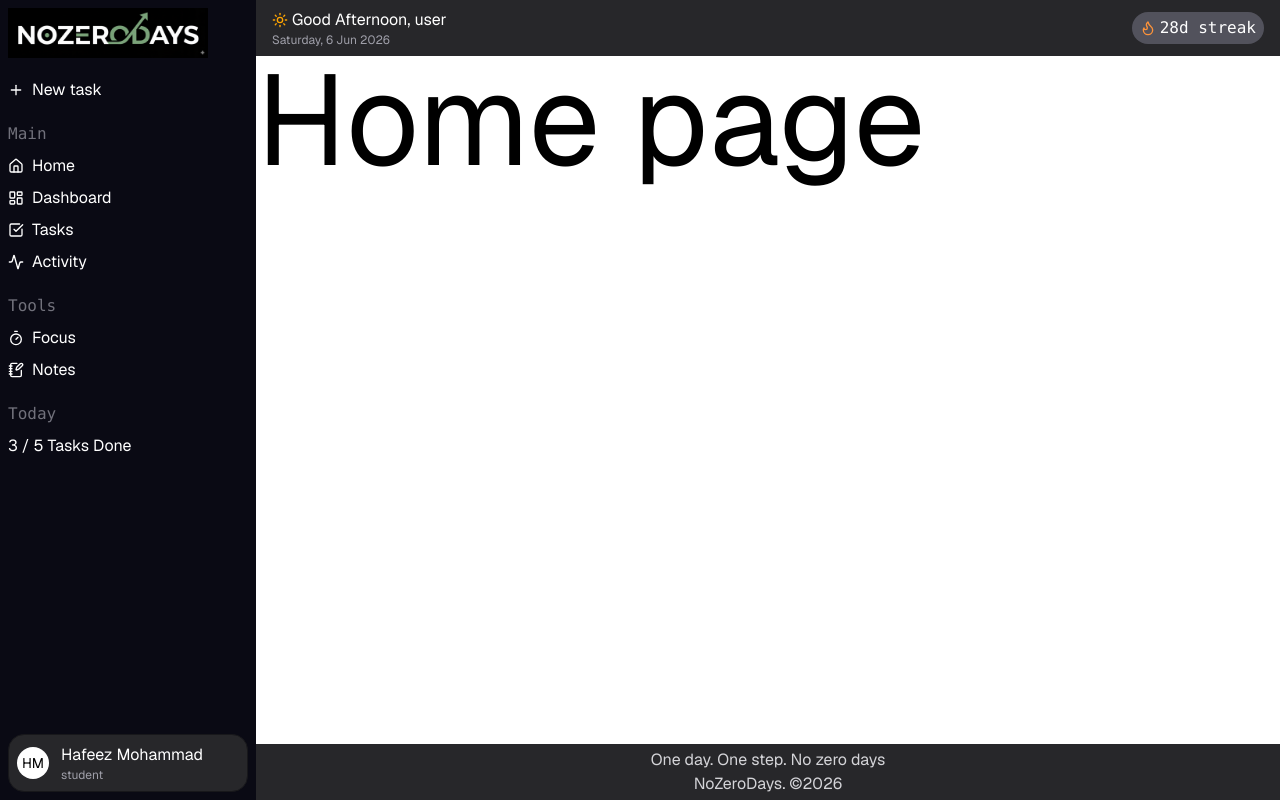
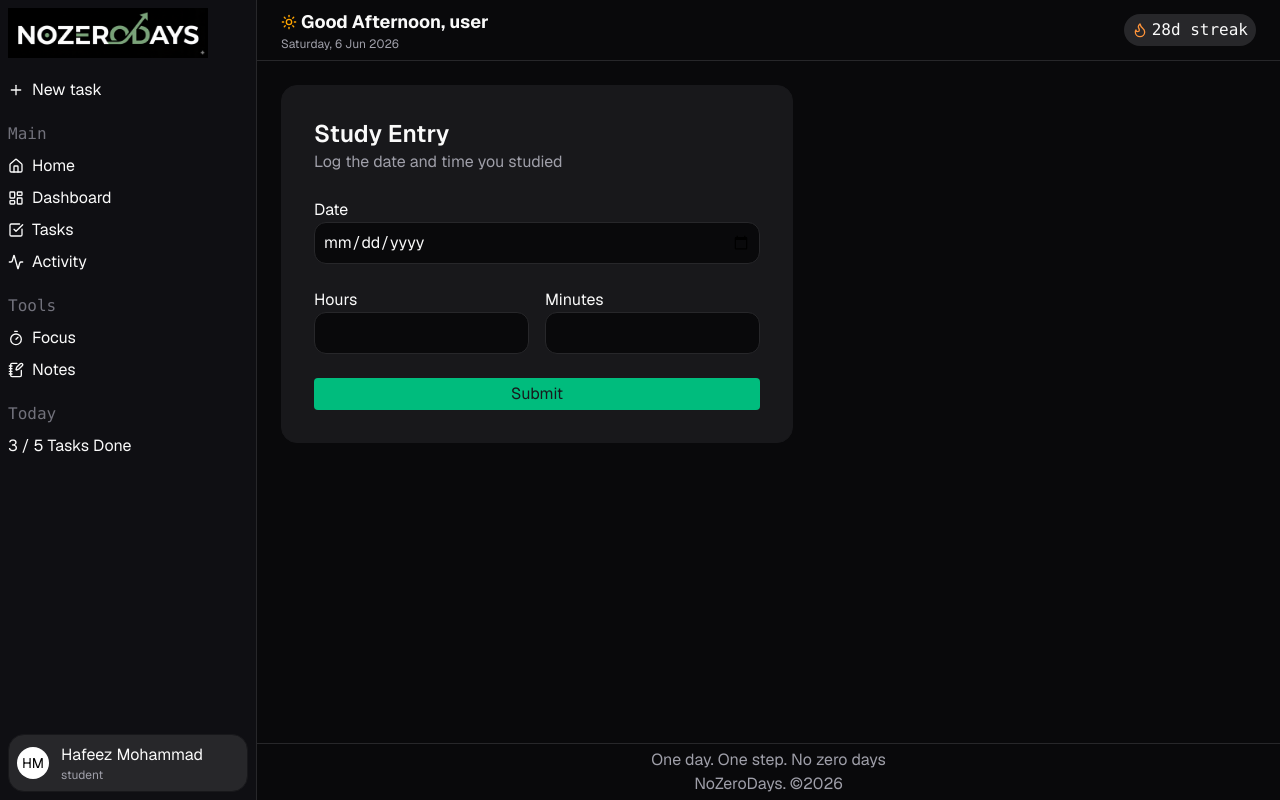
Before and after one commit to hafeez-07/NoZeroDays-2.0, a Next.js app: page / in a window 1280 px wide. Built offline with nearby package versions, Linux system fonts and the light colour scheme.

Commit message:
feat(ui): Remove unused pages and update style

```diff
--- a/src/app/(main)/activity/page.tsx
+++ /dev/null
@@ -1,3 +0,0 @@
-export default function Activity() {
-  return <h1>Activities</h1>;
-}
--- a/src/app/(main)/dashboard/page.tsx
+++ /dev/null
@@ -1,3 +0,0 @@
-export default function Dashboard() {
-  return <h1>dashboard</h1>;
-}
--- a/src/app/(main)/layout.tsx
+++ b/src/app/(main)/layout.tsx
@@ -10,7 +10,7 @@ export default function MainLayout({
   return (
     <div className="min-h-screen flex ">
       <Sidebar />
-      <div className="ml-64 flex flex-col min-h-screen flex-1 ">
+      <div className="ml-64 border-l border-zinc-800 flex flex-col min-h-screen flex-1 ">
         <Navbar />
         <div className="flex-1">{children}</div>
         <Footer />
--- a/src/app/(main)/page.tsx
+++ b/src/app/(main)/page.tsx
@@ -1,9 +1,9 @@
+import StudyEntryForm from "@/components/StudyEntryForm";
+
 export default function Home() {
   return (
-    <div className="text-9xl">
-      <h1>Home page</h1>
-
-
+    <div className="h-full bg-[#09090B] text-zinc-50 p-6">
+      <StudyEntryForm />
     </div>
   );
 }
--- a/src/app/(main)/settings/page.tsx
+++ /dev/null
@@ -1,3 +0,0 @@
-export default function Setting(){
-    return<>settings page</>
-}
--- a/src/app/globals.css
+++ b/src/app/globals.css
@@ -1 +1,11 @@
 @import "tailwindcss";
+
+@layer components {
+  .input-button {
+    @apply border p-2 rounded-xl bg-zinc-950 border-zinc-800 outline-none focus:ring ring-emerald-600 transition duration-300 ease-in;
+  }
+
+  .primary-button{
+    @apply bg-emerald-500 text-zinc-900 py-1 rounded hover:bg-emerald-600 hover:text-zinc-950 transition duration-300 ease-in
+  }
+}
--- a/src/components/Footer.tsx
+++ b/src/components/Footer.tsx
@@ -1,6 +1,6 @@
 export default function Footer() {
   return (
-    <div className="flex flex-col bg-zinc-800 py-1 text-zinc-300 items-center">
+    <div className="flex flex-col border-t border-zinc-800 bg-zinc-950 py-1 text-zinc-400 items-center">
       <div>One day. One step. No zero days</div>
       <div>NoZeroDays. &copy;2026</div>
     </div>
--- a/src/components/Navbar.tsx
+++ b/src/components/Navbar.tsx
@@ -15,7 +15,7 @@ export default function Navbar() {
 
   const hour = new Date().getHours();
   let greeting = "Good Evening";
-  let emoji = <Moon size={16} color="gray" />;
+  let emoji = <Moon size={20} color="gray" />;
 
   if (hour < 18) {
     greeting = "Good Afternoon";
@@ -26,9 +26,9 @@ export default function Navbar() {
   }
 
   return (
-    <nav className="flex justify-between items-center px-4 py-2 bg-zinc-800 text-white">
+    <nav className="flex border-b border-zinc-800 justify-between items-center px-6 py-2 bg-zinc-950 text-zinc-50">
       <div>
-        <div className="flex items-center gap-1">
+        <div className="flex items-center gap-1 text-lg font-bold">
           {emoji}
           <div>{greeting}, user</div>
         </div>
@@ -37,7 +37,7 @@ export default function Navbar() {
           {day}, {date}{" "}
         </div>
       </div>
-      <div className="flex items-center gap-1 font-mono bg-zinc-600 rounded-2xl px-2 py-1">
+      <div className="flex items-center gap-1 font-mono bg-zinc-800 rounded-2xl px-2 py-1">
         <Flame size={16} color="#FD933A" />
         <div>28d streak</div>
       </div>
--- a/src/components/Sidebar.tsx
+++ b/src/components/Sidebar.tsx
@@ -11,8 +11,15 @@ import {
 
 export default function Sidebar() {
   return (
-    <aside className="flex flex-col py-2 px-2 fixed top-0 left-0 h-screen bg-[#0A0A14] text-white w-64">
-      <Image src="/darkLogo.png" alt="NoZeroDays" width="200" height="50" />
+    <aside className="flex flex-col py-2 px-2 fixed top-0 left-0 h-screen bg-[#0F0F13] text-zinc-50 w-64">
+      <Image
+        src="/darkLogo.png"
+        alt="NoZeroDays"
+        width="200"
+        height="50"
+        loading="eager"
+        priority
+      />
 
       <div className="mt-5 flex flex-col gap-5 flex-1">
         <div className="flex gap-2 items-center">
```
